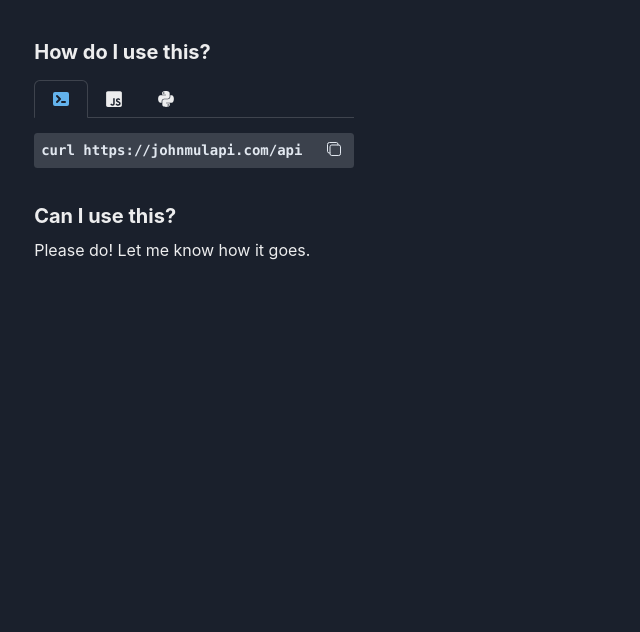
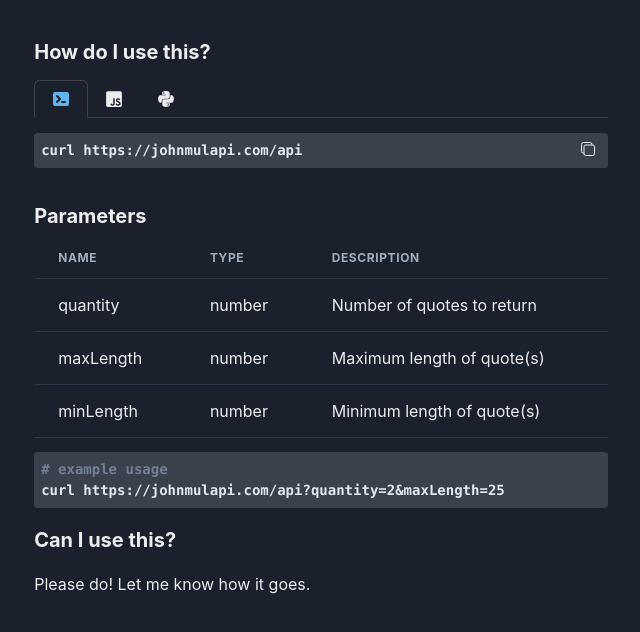
Before and after one commit to tinkoh/johnmulapi, a Next.js app: page /components/HowToUse in a window 1280 px wide. Shown: the top 632 px of the page, without its empty margins (319-959 px from the left). Built offline with nearby package versions, Linux system fonts and the light colour scheme.

Commit message:
Add parameter documentation

```diff
--- a/pages/components/HowToUse.tsx
+++ b/pages/components/HowToUse.tsx
@@ -1,6 +1,6 @@
 import React from 'react'
 import {
-    Container, Heading, Tabs, Tab, TabList, TabPanels, TabPanel, Code, Text, IconButton, Tooltip
+    Container, Heading, Tabs, Tab, TabList, TabPanels, TabPanel, Code, Text, IconButton, Tooltip, Table, Thead, Tbody, Tr, Th, Td, TableContainer
 } from '@chakra-ui/react'
 import { HiTerminal } from 'react-icons/hi'
 import { FaJsSquare, FaPython } from 'react-icons/fa'
@@ -27,6 +27,7 @@ print(quote)
 
     return (
         <Container mt="2.5em" w="100%">
+
         <Heading
             size="md"
             userSelect="none"
@@ -36,7 +37,6 @@ print(quote)
         <Tabs
           variant="enclosed"
           mt="1em"
-          w={"20em"}
         >
           <TabList>
             <Tab fontSize="xl"><HiTerminal /></Tab>
@@ -73,15 +73,65 @@ print(quote)
               )}
           </TabPanels>
         </Tabs>
+
         <Heading
+          mt="1em"
+          mb="0.5em"
+          size="md"
+          userSelect="none"
+        >
+          Parameters
+        </Heading>
+        <TableContainer>
+          <Table>
+            <Thead>
+              <Tr>
+                <Th>Name</Th>
+                <Th>Type</Th>
+                <Th>Description</Th>
+              </Tr>
+            </Thead>
+            <Tbody>
+              <Tr>
+                <Td>quantity</Td>
+                <Td>number</Td>
+                <Td>Number of quotes to return</Td>
+              </Tr>
+              <Tr>
+                <Td>maxLength</Td>
+                <Td>number</Td>
+                <Td>Maximum length of quote(s)</Td>
+              </Tr>
+              <Tr>
+                <Td>minLength</Td>
+                <Td>number</Td>
+                <Td>Minimum length of quote(s)</Td>
+              </Tr>
+            </Tbody>
+          </Table>
+          <Code
+            width="100%"
             mt="1em"
-            mb="0.5em"
+            p="0.5em"
+            borderRadius="0.25em"
+            display="block"
+            whiteSpace="pre"
+            fontWeight={"semibold"}
+          >
+            <Text color="gray.500"># example usage</Text>
+            <Text>curl https://johnmulapi.com/api?quantity=2&maxLength=25</Text>
+          </Code>
+        </TableContainer>
+
+        <Heading
+            my="1em"
             size="md"
             userSelect="none"
         >
             Can I use this?
         </Heading>
         <Text userSelect="none">Please do! Let me know how it goes.</Text>
+
         </Container>
     )
 }
--- a/pages/index.tsx
+++ b/pages/index.tsx
@@ -102,6 +102,7 @@ const Home: NextPage = () => {
           initial={{ opacity: 0, height: 0 }}
           animate={{ opacity: 1, height: "auto" }}
           exit={{ height: 0, visibility: "hidden" }}
+          transition={{ duration: 0.3 }}
         >
           <HowToUse />
         </motion.div>
```
Also changed, not shown: 1 other file (tests, documents, lock files or other folders).
